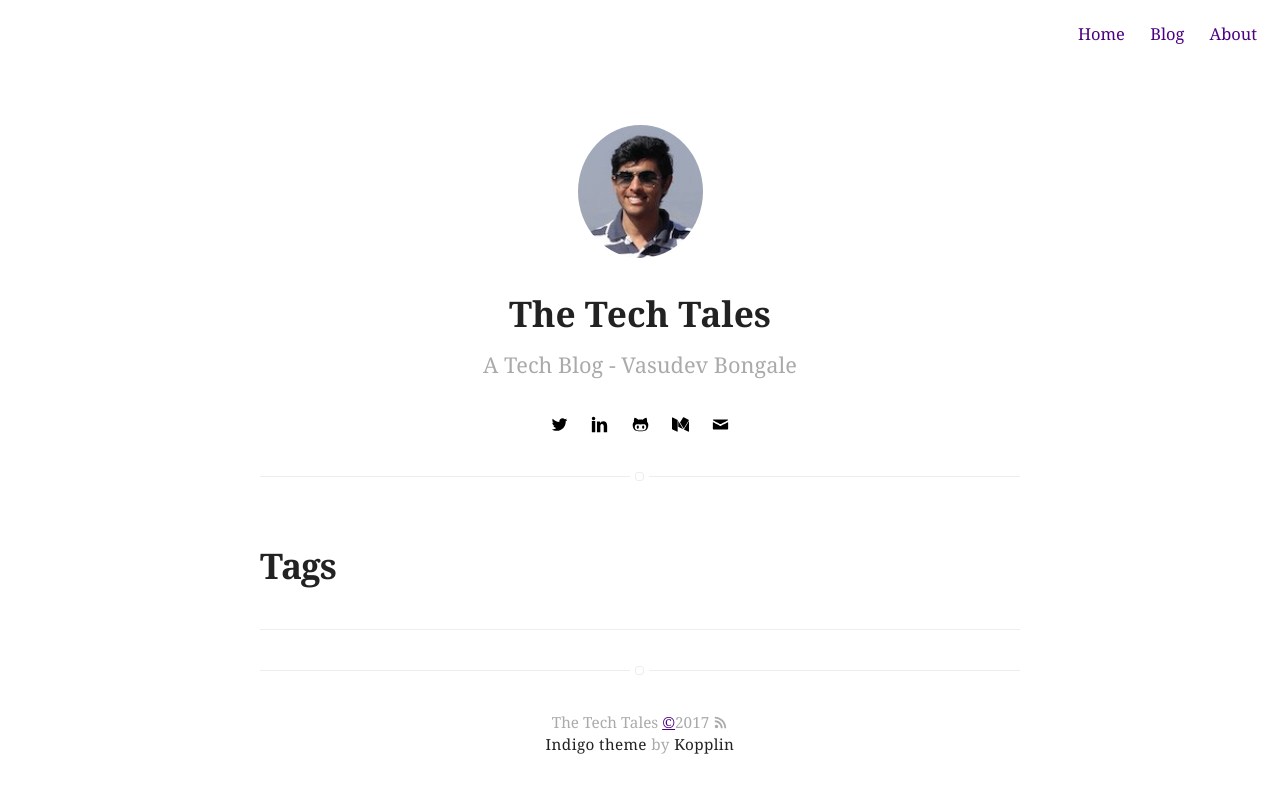
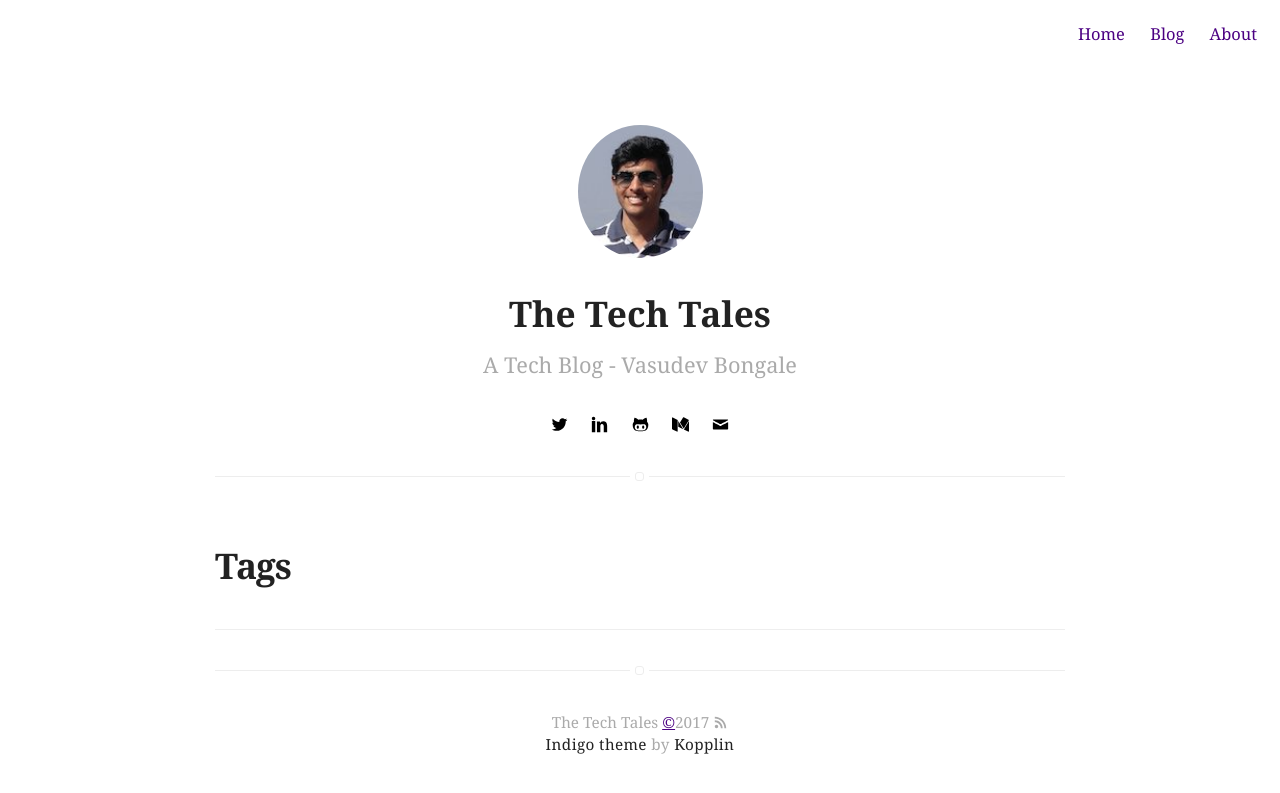
Before and after one commit to vasudev-bongale/vasudev-bongale.github.io, a Jekyll site: the page built from tags.html, in a window 1280 px wide. Shown: the top 793 px of the page. Built offline with Jekyll 4.4.1, drawn with Linux system fonts in a browser that asks for light colours.

Commit message:
Update css

```diff
--- a/_sass/base/general.sass
+++ b/_sass/base/general.sass
@@ -78,7 +78,8 @@
 
 blockquote
 	padding-left: 15px
-	border-left: 3px solid #eee
+	border-left: 5px solid #eee
+	color: #262524
 
 hr
 	border: none
@@ -94,6 +95,7 @@
 code,
 tt
 	padding: 1px 0
+	color: $delta
 	font-family: $fontMonospace
 	font-size: 18px
 	line-height: 20px
@@ -130,4 +132,4 @@
 	max-width: 560px
 
 .wrapper-large
-	max-width: 760px
+	max-width: 850px
--- a/_sass/base/variables.sass
+++ b/_sass/base/variables.sass
@@ -1,7 +1,7 @@
 $fontSans: "PT Serif",Georgia,"Times New Roman",serif
 $fontMonospace: "Consolas", Liberation Mono, Menlo, Courier, monospace
 
-$alpha: #666
+$alpha: #515151
 $beta: #222
 $gama: #aaa
 $delta: #4b0082
```
